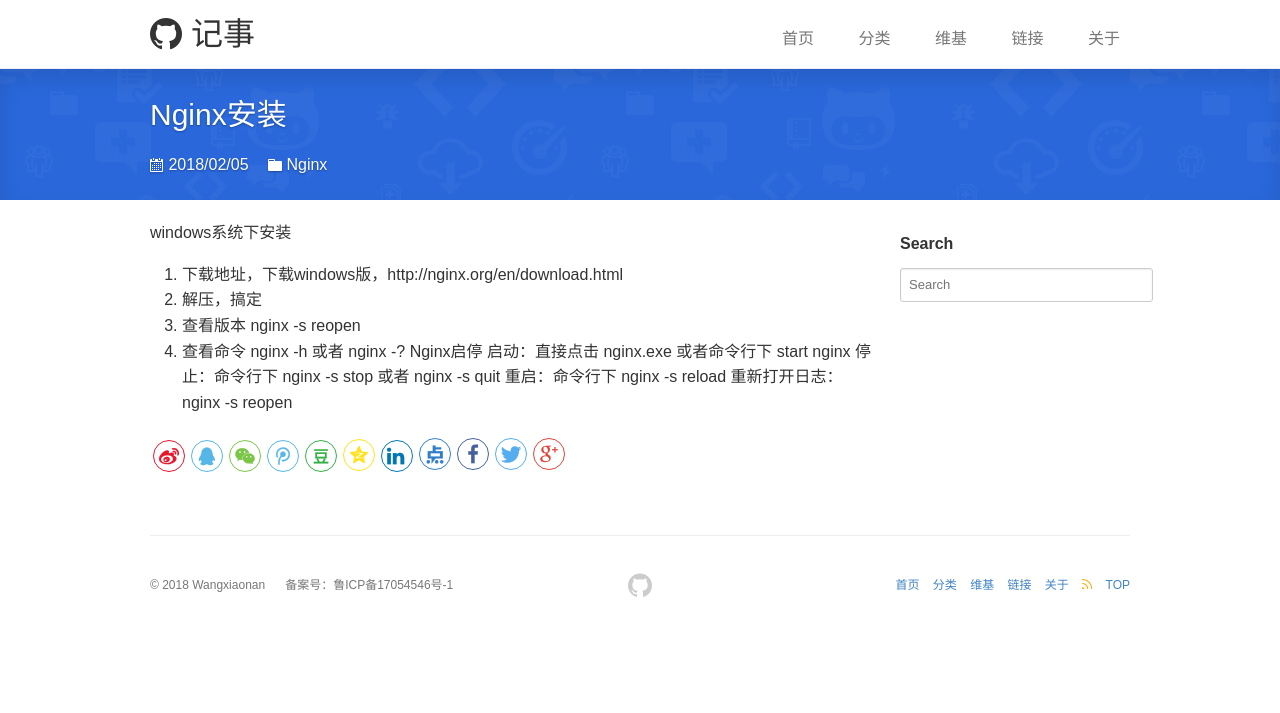
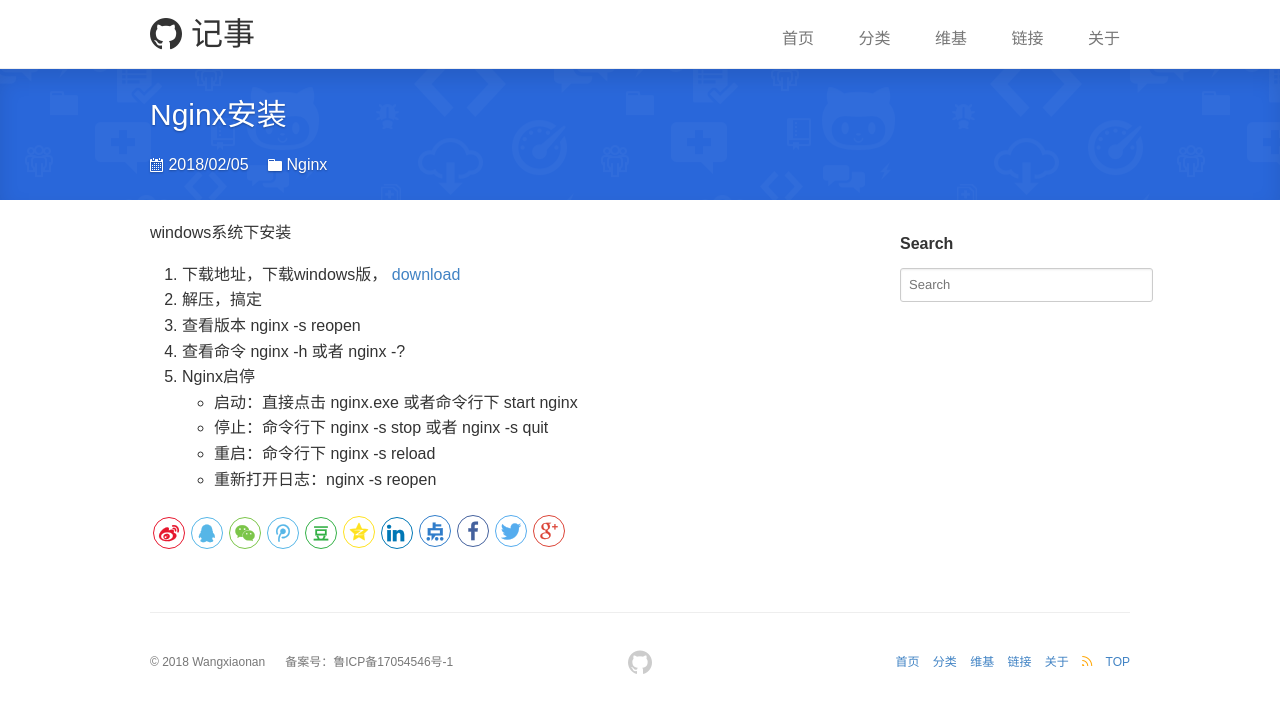
Before and after one commit to wang-xiaonan/wang-xiaonan.github.io, a Jekyll site: the page built from _posts/Nginx/2018-02-05-Nginx安装.md, in a window 1280 px wide. Shown: the top 713 px of the page. Built offline with Jekyll 4.4.1, drawn with Linux system fonts in a browser that asks for light colours; part of the change alters nothing that is shown.

Commit message:
update Nginx安装.md
换行时注意，行尾添加两个空格再换行，前台展示效果好

```diff
--- a/_posts/Nginx/2018-02-05-Nginx安装.md
+++ b/_posts/Nginx/2018-02-05-Nginx安装.md
@@ -8,12 +8,12 @@ keywords: Nginx, nginx, nginx安装
 
 windows系统下安装
 
-1. 下载地址，下载windows版，http://nginx.org/en/download.html
+1. 下载地址，下载windows版， [download](http://nginx.org/en/download.html)
 2. 解压，搞定
 3. 查看版本 nginx -s reopen
 4. 查看命令 nginx -h 或者 nginx -?
-  Nginx启停
-  启动：直接点击 nginx.exe 或者命令行下 start nginx
-  停止：命令行下 nginx -s stop 或者 nginx -s quit
-  重启：命令行下 nginx -s reload
-  重新打开日志：nginx -s reopen
+5. Nginx启停
+  - 启动：直接点击 nginx.exe 或者命令行下 start nginx
+  - 停止：命令行下 nginx -s stop 或者 nginx -s quit
+  - 重启：命令行下 nginx -s reload
+  - 重新打开日志：nginx -s reopen
```
